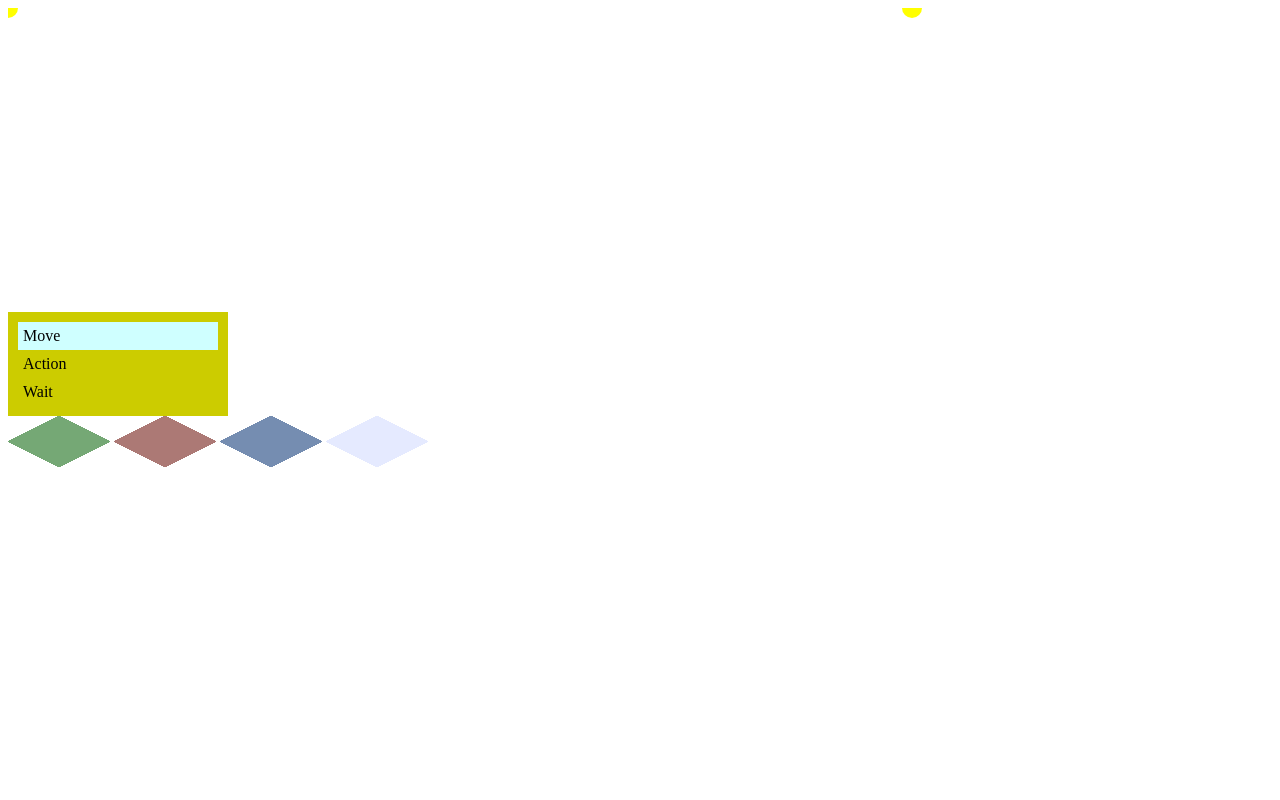
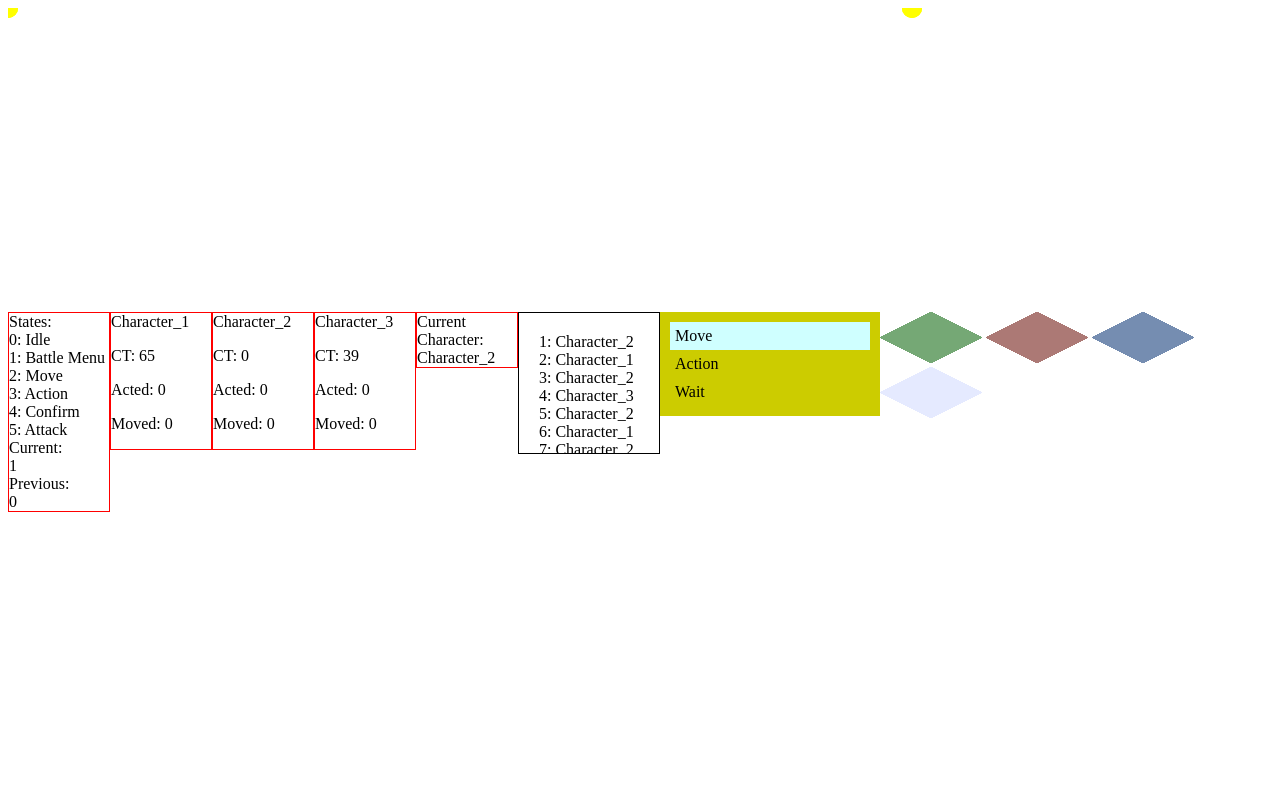
Before and after one commit to rgarzagonzalez/rgarzagonzalez.github.io, a plain HTML site: page index.html in a window 1280 px wide. Drawn offline with Linux system fonts and the light colour scheme.

Commit message:
Muestra información para debuggear. Agrega control de turnos.

```diff
--- a/css/style.css
+++ b/css/style.css
@@ -2,6 +2,7 @@
 	width: 200px;
 	background-color: #CCCC00;
 	padding:10px;
+	float:left;
 }
 
 .menu ul {
@@ -25,3 +26,16 @@
 .off {
 	opacity: 0.5;
 }
+
+#turnList {
+	width: 100px;
+	height: 100px;
+	border: 1px solid black;
+	float:left;
+	padding:20px;
+	overflow:scroll;
+}
+
+.current {
+	background-color: rgba(255,0,0,0.5);
+}
--- a/index.html
+++ b/index.html
@@ -11,6 +11,45 @@
 	<canvas id="gameCanvasIso" width="600" height="300"></canvas>
 
 	<div id="ui">
+		<div style="border:1px solid red; width:100px; float:left;">
+			States:<br>
+			0: Idle<br>
+			1: Battle Menu<br>
+			2: Move<br>
+			3: Action<br>
+			4: Confirm<br>
+			5: Attack<br>
+			Current:<br>
+			<span id="currentState"></span><br>
+			Previous:<br>
+			<span id="previousState"></span>
+		</div>
+
+		<div class="debug" id="Character_1" style="border:1px solid red; width:100px; float:left;">
+			<div id="char1Name"></div>
+			<p>CT: <span id="char1Ct"></span></p>
+			<p>Acted: <span id="char1Acted"></span></p>
+			<p>Moved: <span id="char1Moved"></span></p>
+		</div>
+		<div class="debug" id="Character_2" style="border:1px solid red; width:100px; float:left;">
+			<div id="char2Name"></div>
+			<p>CT: <span id="char2Ct"></span></p>
+			<p>Acted: <span id="char2Acted"></span></p>
+			<p>Moved: <span id="char2Moved"></span></p>
+		</div>
+		<div class="debug" id="Character_3" style="border:1px solid red; width:100px; float:left;">
+			<div id="char3Name"></div>
+			<p>CT: <span id="char3Ct"></span></p>
+			<p>Acted: <span id="char3Acted"></span></p>
+			<p>Moved: <span id="char3Moved"></span></p>
+		</div>
+
+		<div style="border:1px solid red; width:100px; float:left;">
+			Current Character: <span id="whoseCurrent"></span>
+		</div>
+
+		<div id="turnList"></div>
+
 		<div class="menu hidden" id="battleMenu">
 			<ul id="battleMenu_options">
 				<li id="move" class="active">Move</li>
--- a/js/game.js
+++ b/js/game.js
@@ -34,7 +34,6 @@ window.onload = function() {
 	let xOffset = (canvasIso.width / 2) - (tileWidth / 2);
 	let yOffset = 0;
 
-	let charPos = [4, 1];
 	let selTilePos = [];
 	let prevPos = [];
 
@@ -54,19 +53,116 @@ window.onload = function() {
 	let states = {
 		current: 0,
 		prev: 0,
-		battleMenu: 0,
-		move: 1,
-		action: 2,
-		confirm: 3,
-		attack: 4
+		idle: 0,
+		battleMenu: 1,
+		move: 2,
+		action: 3,
+		confirm: 4,
+		attack: 5
 	}
 
 	let movementTiles = [];
 
+	let charPos = [4, 1];
 	let movementRange = 2;
 	let attackRange = 1;
 	let moved = 0;
 	let acted = 0;
+
+	let char1 = {
+		name: 'Character_1',
+		hp: 100,
+		spd: 5,
+		ct: 0,
+		cct: 0,
+		charPos: [4, 1],
+		movementRange: 2,
+		attackRange: 1,
+		moved: 0,
+		acted: 0
+	};
+
+	let char2 = {
+		name: 'Character_2',
+		hp: 80,
+		spd: 8,
+		ct: 0,
+		cct: 0,
+		charPos: [2, 2],
+		movementRange: 2,
+		attackRange: 1,
+		moved: 0,
+		acted: 0
+	};
+
+	let char3 = {
+		name: 'Character_3',
+		hp: 120,
+		spd: 3,
+		ct: 0,
+		cct: 0,
+		charPos: [2, 4],
+		movementRange: 2,
+		attackRange: 1,
+		moved: 0,
+		acted: 0
+	};
+
+	let characters = [char1, char2, char3];
+
+	let currentChar = '';
+
+	let turnList = [];
+
+	let turno = [];
+
+	//console.log(currentChar.charPos);
+
+
+	function loop() {
+		ctCharge();
+		//turn();
+		//setTimeout(loop, 1000/60);
+		//turn();
+		//loop();
+	}
+
+
+	function ctCharge() {
+		//console.log('cargando');
+		for(let i = 0; i < characters.length; i++) {
+			characters[i].ct += characters[i].spd;
+
+			if(characters[i].ct >= 100) {
+				characters[i].ct = 0;
+				turno.push(i);
+			}
+		}
+
+		checkTurn();
+	}
+
+
+	function checkTurn() {
+		if(turno.length > 0) {
+			//console.log('Longitud = '+ turno.length +', activar turno');
+			turn();
+		}
+
+		else {
+			//console.log('Longitud = 0, no hay turno');
+			states.current = states.idle;
+			setTimeout(loop, 1000/60);
+		}
+	}
+
+
+	function turn(){
+		//console.log('inicia el turno');
+		currentChar = characters[turno[0]];
+		states.current = states.battleMenu;
+		drawGrid();
+	}
 
 
 	function drawGrid() {
@@ -81,12 +177,43 @@ window.onload = function() {
 					placeTile(movementTiles[j][i], j, i);
 				}
 
-				if(charPos[1] == i && charPos[0] == j) {
-					placeChar(j, i);
+				for(let k = 0; k < characters.length; k++) {
+					if(characters[k].charPos[1] == i && characters[k].charPos[0] == j) {
+						placeChar(j, i);
+					}
 				}
 			}
 		}
 	}
+
+
+	function battleOrder() {
+		turnList = [];
+		let list = '';
+		let i = 0;
+
+		while(turnList.length < 20) {
+			for(let i = 0; i < characters.length; i++) {
+				if(characters[i].hp > 0) {
+					characters[i].cct += characters[i].spd;
+				}
+
+				if(characters[i].cct >= 100) {
+					turnList.push(characters[i].name);
+					characters[i].cct = 0;
+				}
+			}
+			i++;
+		}
+
+		for(let i = 0; i < turnList.length; i++) {
+			list += '<div>'+(i + 1)+': '+ turnList[i] +'</div>';
+		}
+
+		document.getElementById('turnList').innerHTML = list;
+
+	}
+
 
 	function menuHandler(state) {
 		//hideMenus();
@@ -104,6 +231,7 @@ window.onload = function() {
 		}
 	}
 
+
 	function hideMenus() {
 		var menus = document.getElementsByClassName('menu');
 		for(let i = 0; i < menus.length; i++) {
@@ -112,14 +240,15 @@ window.onload = function() {
 		}
 	}
 
+
 	function showMenu(id) {
 		switch(id) {
 			case 'battleMenu':
-				if(moved > 0) {
+				if(currentChar.moved > 0) {
 					let option = document.getElementById('move');
 					option.classList.add('off');
 				}
-				if(acted > 0) {
+				if(currentChar.acted > 0) {
 					let option = document.getElementById('act');
 					option.classList.add('off');
 				}
@@ -138,6 +267,7 @@ window.onload = function() {
 		menu.classList.remove('hidden');
 		menu.classList.remove('off');
 	}
+
 
 	function placeTile(tileKind, x, y) {
 		let tile;
@@ -176,6 +306,7 @@ window.onload = function() {
 
 	}
 
+
 	function placeChar(x, y) {
 		//place in cart grid
 		cCart.beginPath();
@@ -191,6 +322,7 @@ window.onload = function() {
 		cIso.fill();
 	}
 
+
 	function cartToIso(x, y) {
 		let cordsIso = [];
 
@@ -201,6 +333,7 @@ window.onload = function() {
 
 		return cordsIso;
 	}
+
 
 	function keyDownHandler(e) {
 		switch(e.keyCode) {
@@ -234,6 +367,7 @@ window.onload = function() {
 		}
 	}
 
+
 	function move(direction){
 		switch(states.current) {
 			case states.battleMenu:
@@ -256,6 +390,7 @@ window.onload = function() {
 				moveMenu('confirmMenu', direction);
 		}
 	}
+
 
 	function moveMenu(menuName, direction) {
 		let menuOptions = menuName + '_options';
@@ -296,6 +431,7 @@ window.onload = function() {
 		menu.childNodes[newItem].classList.add('active');
 	}
 
+
 	function moveTargetTile(direction) {
 		let x = selTilePos[0];
 		let y = selTilePos[1];
@@ -334,6 +470,7 @@ window.onload = function() {
 		}
 	}
 
+
 	function actionButton() {
 		switch(states.current) {
 			case states.battleMenu:
@@ -364,6 +501,7 @@ window.onload = function() {
 		}
 	}
 
+
 	function menuSelect(menuName) {
 		let menuOptions = menuName + '_options';
 		let menu = document.getElementById(menuOptions);
@@ -379,6 +517,7 @@ window.onload = function() {
 		switch(currentMenu) {
 			case 'move':
 				states.current = states.move;
+				states.prev = states.battleMenu;
 				hideMenus();
 				showRange('move');
 				break;
@@ -401,15 +540,30 @@ window.onload = function() {
 
 			case 'wait':
 				console.log('Esperar');
+				currentChar.moved = 0;
+				currentChar.acted = 0;
+				currentChar = '';
+				document.getElementById('move').classList.remove('off');
+				document.getElementById('act').classList.remove('off');
+				hideMenus();
+				turno.shift();
+				checkTurn();
 				break;
 
 			case 'cancel':
 				if(states.prev == states.move) {
 					states.current = states.move;
 					states.prev = states.battleMenu;
-					//charPos = prevPos;
 					hideMenus();
 					showRange('move');
+				}
+				else if(states.prev == states.attack) {
+					states.current = states.action;
+					hideMenus();
+					movementTiles = [];
+					showMenu('battleMenu');
+					showMenu('actionMenu');
+					drawGrid();
 				}
 				break;
 
@@ -423,44 +577,58 @@ window.onload = function() {
 		}
 	}
 
+
 	function confirmAction(action) {
+		let confirmText = "";
+		let textSpan = document.getElementById('confirmText');
+
+		confirmText = action == 'Move' ? "Move here?" : "Perform this action?";
+
+		textSpan.innerHTML = confirmText;
+
 		states.current = states.confirm;
 		menuHandler(states.current);
 	}
 
+
 	function moveSelect() {
-		prevPos = charPos;
-		charPos = selTilePos;
+		prevPos = currentChar.charPos;
+		currentChar.charPos = selTilePos;
 		movementTiles = [];
 
 		states.current = states.battleMenu;
 		states.prev = states.battleMenu;
 
-		moved = 1;
-
-		hideMenus();
-
-
-		drawGrid();
-	}
-
-	function attackSelect() {
-		console.log('attack!');
-		movementTiles = [];
-
-		states.current = states.battleMenu;
-		states.prev = states.battleMenu;
-
-		acted = 1;
+		currentChar.moved = 1;
 
 		hideMenus();
 
 		drawGrid();
 	}
 
+
+	function attackSelect() {
+		console.log('Revisar si hay un blanco en ' + selTilePos);
+		console.log('Si lo hay, determinar si el golpe conectó');
+		console.log('Si conectó, determinar cuanto daño se hizo');
+		console.log('De cualquier manera, mostrar la animación');
+
+		movementTiles = [];
+
+		states.current = states.battleMenu;
+		states.prev = states.battleMenu;
+
+		currentChar.acted = 1;
+
+		hideMenus();
+
+		drawGrid();
+	}
+
+
 	function showRange(kind) {
 		movementTiles = [];
-		selTilePos = charPos;
+		selTilePos = currentChar.charPos;
 		let i = 0;
 		let targetTiles = [];
 		let range;
@@ -478,10 +646,10 @@ window.onload = function() {
 				break;
 		}
 
-		let nPoint = charPos[1] - range;
-		let sPoint = charPos[1] + range;
-		let wPoint = charPos[0] - range;
-		let ePoint = charPos[0] + range;
+		let nPoint = currentChar.charPos[1] - range;
+		let sPoint = currentChar.charPos[1] + range;
+		let wPoint = currentChar.charPos[0] - range;
+		let ePoint = currentChar.charPos[0] + range;
 
 		for(let j = wPoint; j <= ePoint; j++) {
 			targetTiles[j] = [];
@@ -519,12 +687,12 @@ window.onload = function() {
 		drawGrid();
 	}
 
+
 	function cancelButton() {
 		switch(states.prev) {
 			case states.move:
 				states.current = states.move;
 				states.prev = states.battleMenu;
-				//charPos = prevPos;
 				hideMenus();
 				showRange('move');
 				break;
@@ -537,6 +705,8 @@ window.onload = function() {
 				break;
 
 			case states.action:
+			case states.attack:
+				hideMenus();
 				states.current = states.action;
 				states.prev = states.battleMenu;
 				movementTiles = [];
@@ -548,10 +718,44 @@ window.onload = function() {
 		drawGrid();
 	}
 
-
 	window.addEventListener('keydown', function(e) {
 		keyDownHandler(e);
 	}, false);
 
+	battleOrder();
+
 	drawGrid();
+
+	loop();
+
+	debug();
+
+	function debug() {
+		document.getElementById('currentState').innerHTML = states.current;
+		document.getElementById('previousState').innerHTML = states.prev;
+
+		document.getElementById('char1Name').innerHTML = char1.name;
+		document.getElementById('char1Ct').innerHTML = char1.ct;
+		document.getElementById('char1Acted').innerHTML = char1.acted;
+		document.getElementById('char1Moved').innerHTML = char1.moved;
+
+		document.getElementById('char2Name').innerHTML = char2.name;
+		document.getElementById('char2Ct').innerHTML = char2.ct;
+		document.getElementById('char2Acted').innerHTML = char2.acted;
+		document.getElementById('char2Moved').innerHTML = char2.moved;
+
+		document.getElementById('char3Name').innerHTML = char3.name;
+		document.getElementById('char3Ct').innerHTML = char3.ct;
+		document.getElementById('char3Acted').innerHTML = char3.acted;
+		document.getElementById('char3Moved').innerHTML = char3.moved;
+
+		if(currentChar == '') {
+			document.getElementById('whoseCurrent').innerHTML = 'None';
+		}
+		else {
+			document.getElementById('whoseCurrent').innerHTML = currentChar.name;
+		}
+
+		setTimeout(debug, 1000/60);
+	}
 }
```
